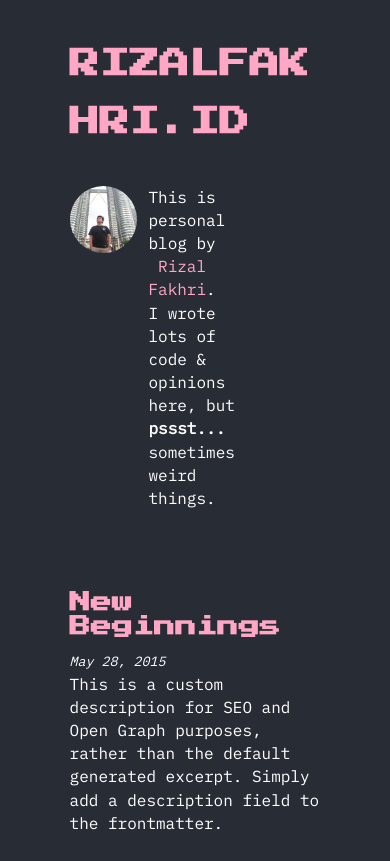
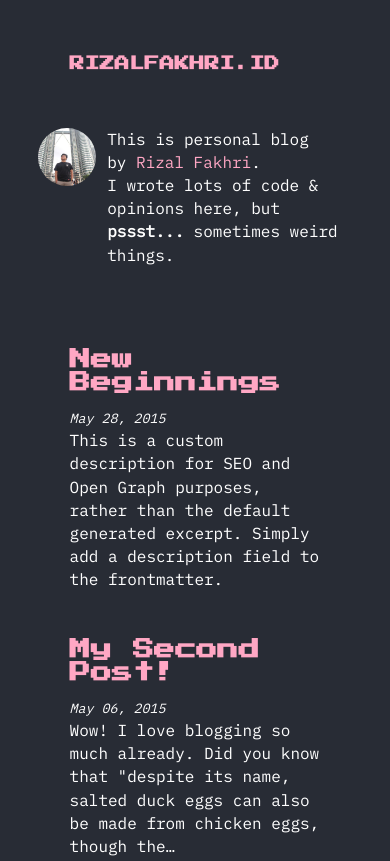
Before and after one commit to rizalfakhri/rizalfakhri.id, a Gatsby site: page / in a window 390 px wide. Shown: the top 861 px of the page. Built offline with nearby package versions, Linux system fonts and the light colour scheme; Gatsby itself is replaced by a stand-in of ours; some packages are replaced by stand-ins of ours.

Commit message:
Add Margin on bio container & some responsiveness

```diff
--- a/src/components/bio.js
+++ b/src/components/bio.js
@@ -36,6 +36,7 @@ const Bio = () => {
   const { author, social } = data.site.siteMetadata
   return (
     <div
+      className="bio-container"
       style={{
         display: `flex`,
         marginBottom: rhythm(2.5),
@@ -47,20 +48,16 @@ const Bio = () => {
         style={{
           marginRight: rhythm(1 / 2),
           marginBottom: 0,
-          width: rhythm(2.9),
-          height: rhythm(2.9),
+          width: rhythm(2.5),
+          height: rhythm(2.5),
           borderRadius: `50%`,
         }}
       />
       <p
-        style={
-          {
-            marginRight: rhythm(6),
-          }
-        }
+        className="bio-description"
       >
 
-        This is personal blog by &nbsp;
+        This is personal blog by&nbsp;
         <a href={`https://twitter.com/${social.twitter}`}>
           {author}
         </a>
--- a/src/components/layout.js
+++ b/src/components/layout.js
@@ -13,6 +13,7 @@ class Layout extends React.Component {
     if (location.pathname === rootPath) {
       header = (
         <h6
+          className="blog-name"
           style={{
             ...scale(1.5),
             marginBottom: rhythm(1.5),
--- a/src/styles/global.css
+++ b/src/styles/global.css
@@ -37,6 +37,28 @@ a:active, a:visited, a:hover {
 
 h1, h2, h3, h4, h5, h6 {
     font-family: 'Press Start 2P'
+}
+
+.bio-description {
+    margin-right: 7rem;
+}
+
+@media only screen  and (min-width: 300px) and (max-width: 600px) {
+
+    .blog-name {
+        font-size: 15px !important;
+    }
+
+    .bio-description {
+        margin-right: 0;
+    }
+
+    .bio-container {
+        margin-right: -2rem !important;
+        margin-left: -2rem !important;
+
+    }
+
 }
 
 /*
```
